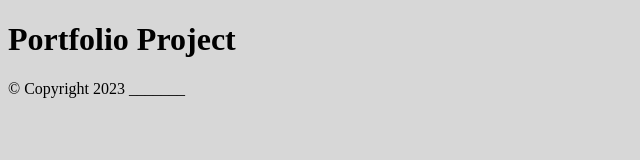
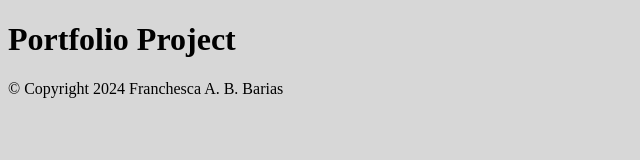
Before and after one commit to fsocietyscommander/coursera-porfolio-project, a plain HTML site: page index.html in a window 1280 px wide. Shown: the whole page, without its empty margins (0-640 px from the left). Drawn offline with Linux system fonts and the light colour scheme.

Commit message:
Structure documents and read me

```diff
--- a/index.html
+++ b/index.html
@@ -22,7 +22,7 @@
 </body>
 
 <footer>
-    <p class="copyright-text">© Copyright 2023 _______ </p>
+    <p class="copyright-text">© Copyright 2024 Franchesca A. B. Barias </p>
 </footer>
 
 <!-- Our codes -->
```
Also changed, not shown: 1 other file.
